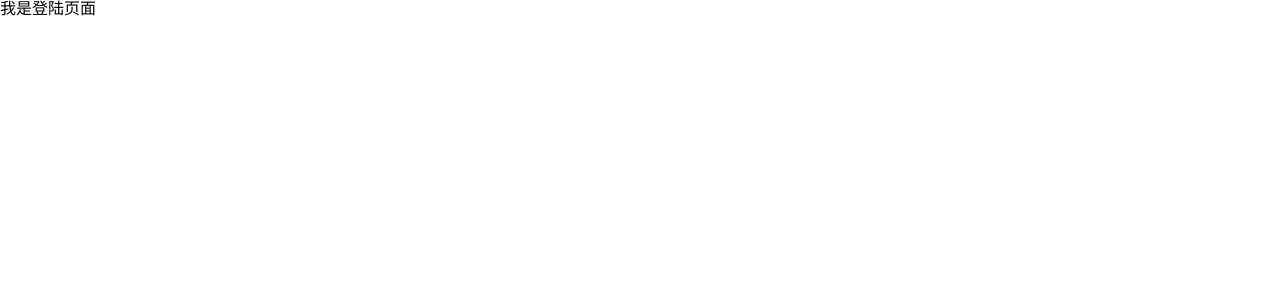
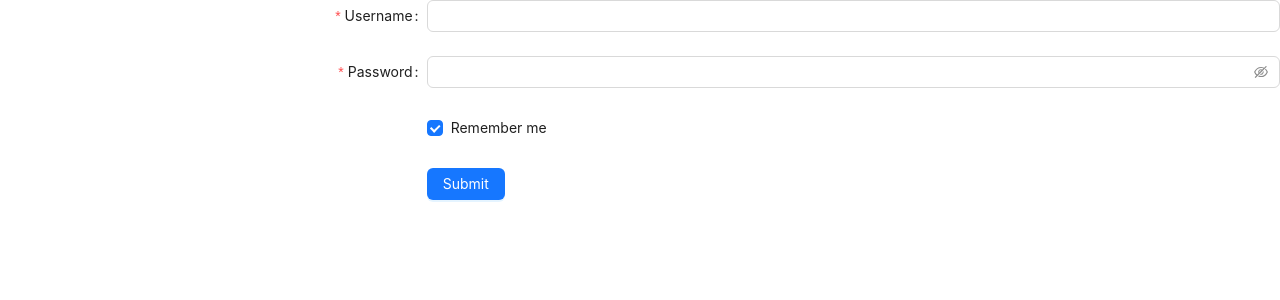
Before and after one commit to hojiahao/nls, a Vue app in the folder web/: page /login in a window 1280 px wide. Shown: the top 300 px of the page. Built offline with nearby package versions, Linux system fonts and the light colour scheme.

Commit message:
为登录页面增加表单

```diff
--- a/web/src/router/index.js
+++ b/web/src/router/index.js
@@ -3,6 +3,10 @@
 import Login from "../view/login.vue";
 
 const routes = [
+    {
+      path: "/",
+      redirect: "/login",
+    },
     {
         path: '/home',
         component: Home,
--- a/web/src/view/login.vue
+++ b/web/src/view/login.vue
@@ -1,3 +1,50 @@
 <template>
-  我是登陆页面
+  <a-form
+      :model="formState"
+      name="basic"
+      :label-col="{ span: 8 }"
+      :wrapper-col="{ span: 16 }"
+      autocomplete="off"
+      @finish="onFinish"
+      @finishFailed="onFinishFailed"
+  >
+    <a-form-item
+        label="Username"
+        name="username"
+        :rules="[{ required: true, message: 'Please input your username!' }]"
+    >
+      <a-input v-model:value="formState.username"/>
+    </a-form-item>
+
+    <a-form-item
+        label="Password"
+        name="password"
+        :rules="[{ required: true, message: 'Please input your password!' }]"
+    >
+      <a-input-password v-model:value="formState.password"/>
+    </a-form-item>
+
+    <a-form-item name="remember" :wrapper-col="{ offset: 8, span: 16 }">
+      <a-checkbox v-model:checked="formState.remember">Remember me</a-checkbox>
+    </a-form-item>
+
+    <a-form-item :wrapper-col="{ offset: 8, span: 16 }">
+      <a-button type="primary" html-type="submit">Submit</a-button>
+    </a-form-item>
+  </a-form>
 </template>
+<script setup>
+import {reactive} from 'vue';
+
+const formState = reactive({
+  username: '',
+  password: '',
+  remember: true,
+});
+const onFinish = values => {
+  console.log('Success:', values);
+};
+const onFinishFailed = errorInfo => {
+  console.log('Failed:', errorInfo);
+};
+</script>
```
Also changed, not shown: 1 other file (tests, documents, lock files or other folders).
